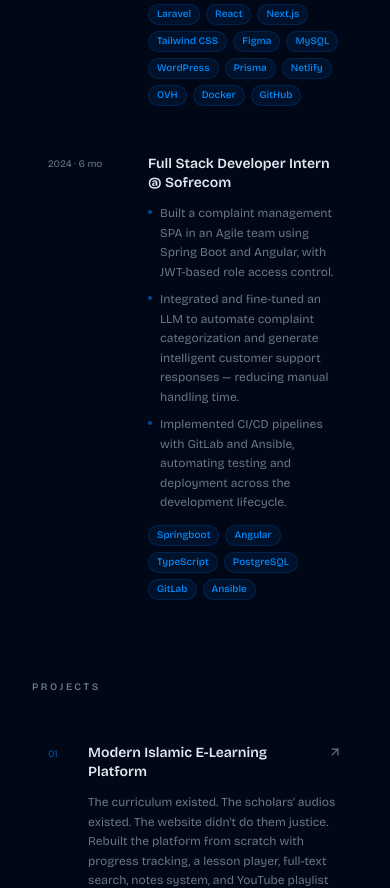
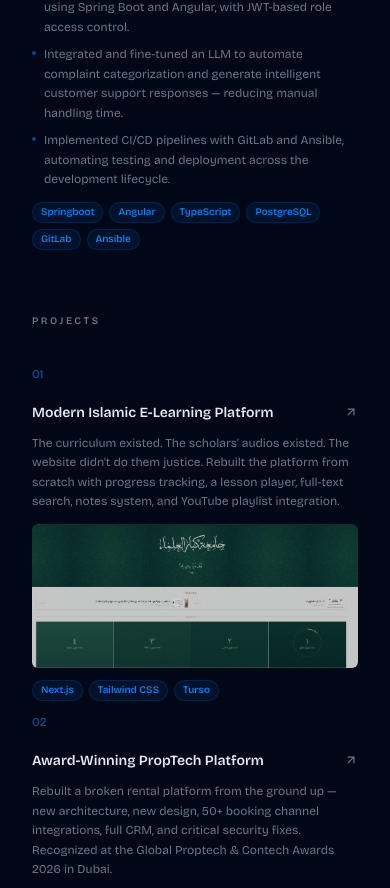
Before and after one commit to azizktata/portfolio, a Next.js app: page / in a window 390 px wide. Shown: the part 1726-2614 px from the top of the page. Built offline with nearby package versions, Linux system fonts and the light colour scheme.

Commit message:
adjustments mobile

```diff
--- a/components/card-experiance.tsx
+++ b/components/card-experiance.tsx
@@ -13,9 +13,9 @@ export default function CardExperiance({
 }) {
   return (
     <div className="group/card group-hover/list:opacity-50 hover:!opacity-100 transition-opacity duration-200">
-      <div className="flex gap-5 p-4 rounded-lg hover:bg-card transition-colors duration-200">
+      <div className="flex gap-5  rounded-lg hover:bg-card flex-col md:flex-row md:p-4 transition-colors duration-200">
         {/* Timeline */}
-        <span className="text-[10px] font-mono text-muted-foreground whitespace-nowrap w-20 shrink-0 mt-0.5 leading-relaxed">
+        <span className="text-[12px] font-mono text-muted-foreground whitespace-nowrap w-20 shrink-0 mt-0.5 leading-relaxed">
           {timeline}
         </span>
 
--- a/components/card-project.tsx
+++ b/components/card-project.tsx
@@ -29,9 +29,9 @@ export default function CardProject({
   return (
     <div className="group/card group-hover/list:opacity-50 hover:!opacity-100 transition-opacity duration-200 mb-2">
       <Wrapper>
-        <div className="flex gap-5 p-4 rounded-lg hover:bg-card transition-colors duration-200 cursor-pointer">
+        <div className="flex gap-5 flex-col md:flex-row md:p-4 rounded-lg hover:bg-card transition-colors duration-200 cursor-pointer">
           {/* Index number */}
-          <span className="text-[10px] font-mono text-primary/60 mt-1 w-5 shrink-0 select-none">
+          <span className="text-[12px] font-mono text-primary/60 mt-1 w-5 shrink-0 select-none">
             {String(index).padStart(2, "0")}
           </span>
 
```
